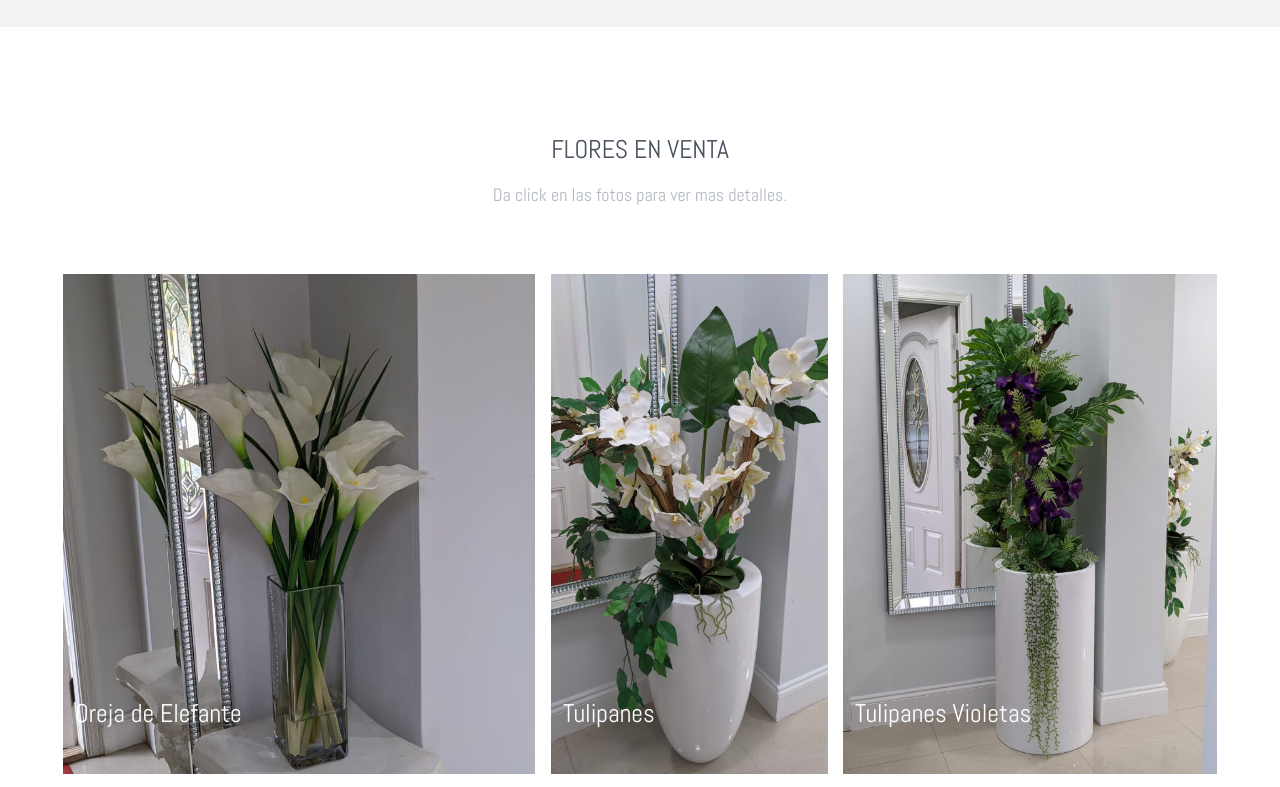
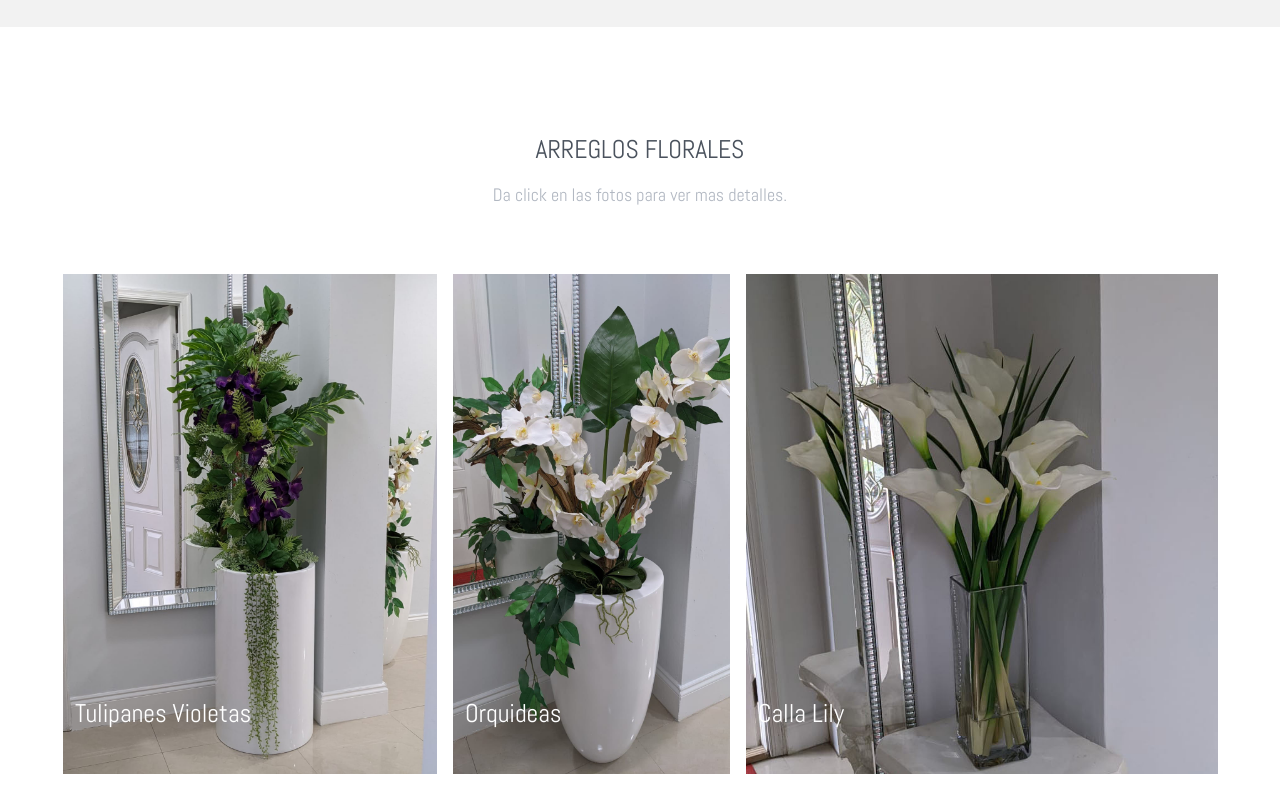
Before and after one commit to samuelg2018/Flower_Fest, a website: page index.html in a window 1280 px wide. Shown: the part 130-917 px from the top of the page. Drawn offline with Linux system fonts and the light colour scheme; files whose address does not match are found by name.

Commit message:
Order and Names Changed

```diff
--- a/index.html
+++ b/index.html
@@ -40,16 +40,16 @@
     <div class="container text-center">
       <div class="row">
         <div class="col-md-6 col-md-offset-3 mb40">
-          <h2>FLORES EN VENTA</h2>
+          <h2>ARREGLOS FLORALES</h2>
           <p>Da click en las fotos para ver mas detalles.</p>
         </div>
       </div>
 
       <div class="row probootstrap-gutter16">
-        <div class="col-md-5 probootstrap-animate" data-animate-effect="fadeIn">
-          <a href="details/10.html" class="img-bg" style="background-image: url(img/flower_11.jpg);">
+        <div class="col-md-4 probootstrap-animate" data-animate-effect="fadeIn">
+          <a href="details/12.html" class="img-bg" style="background-image: url(img/flower_13.jpg);">
             <div class="probootstrap-photo-details">
-              <h2 class="mb40">Oreja de Elefante</h2>
+              <h2 class="mb40">Tulipanes Violetas</h2>
             </div>
           </a>
         </div>
@@ -57,15 +57,15 @@
         <div class="col-md-3 probootstrap-animate" data-animate-effect="fadeIn">
           <a href="details/11.html" class="img-bg" style="background-image: url(img/flower_12.jpg);">
             <div class="probootstrap-photo-details">
-              <h2 class="mb40">Tulipanes</h2>
+              <h2 class="mb40">Orquideas</h2>
             </div>
           </a>
         </div>
 
-        <div class="col-md-4 probootstrap-animate" data-animate-effect="fadeIn">
-          <a href="details/12.html" class="img-bg" style="background-image: url(img/flower_13.jpg);">
+        <div class="col-md-5 probootstrap-animate" data-animate-effect="fadeIn">
+          <a href="details/10.html" class="img-bg" style="background-image: url(img/flower_11.jpg);">
             <div class="probootstrap-photo-details">
-              <h2 class="mb40">Tulipanes Violetas</h2>
+              <h2 class="mb40">Calla Lily</h2>
             </div>
           </a>
         </div>
@@ -157,7 +157,7 @@
         <div class="col-md-4 probootstrap-animate " data-animate-effect="fadeIn">
           <a href="details/14.html" class="img-bg" style="background-image: url(img/flower_15.jpg);">
             <div class="probootstrap-photo-details">
-              <h2 class="mb40">Esplendor</h2>
+              <h2 class="mb40">Orquideas Grande</h2>
             </div>
           </a>
         </div>
```
